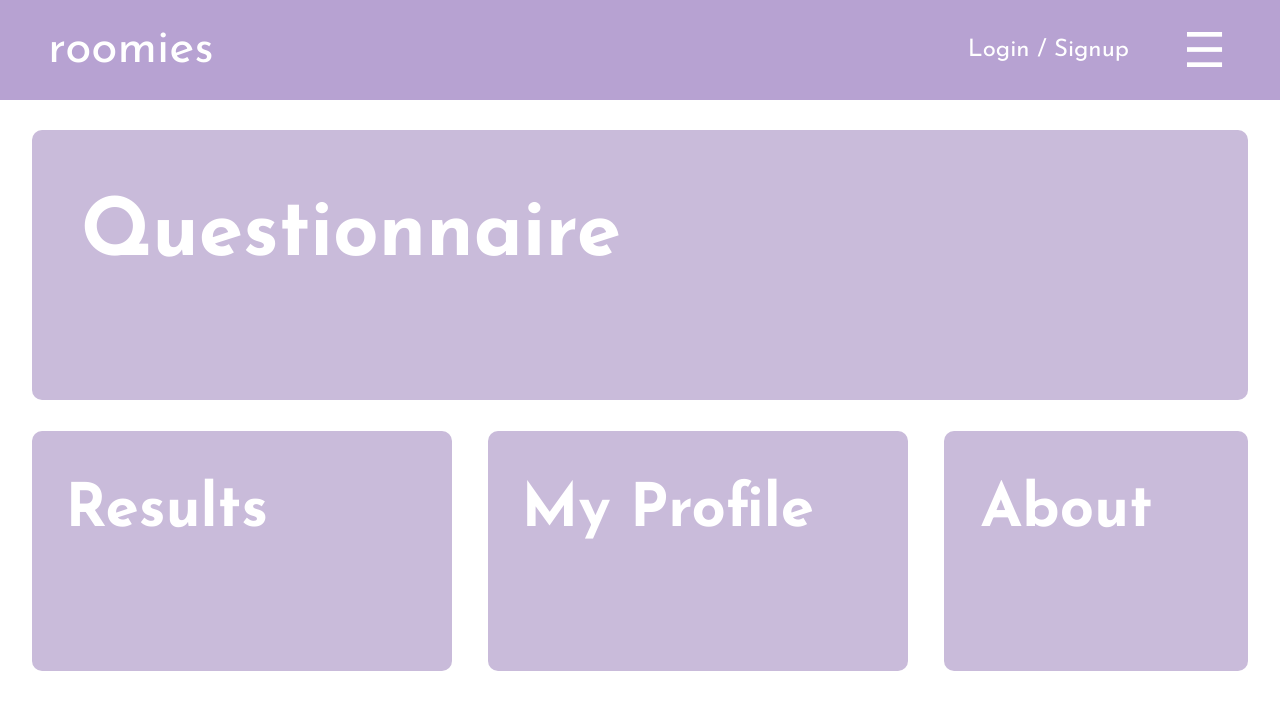
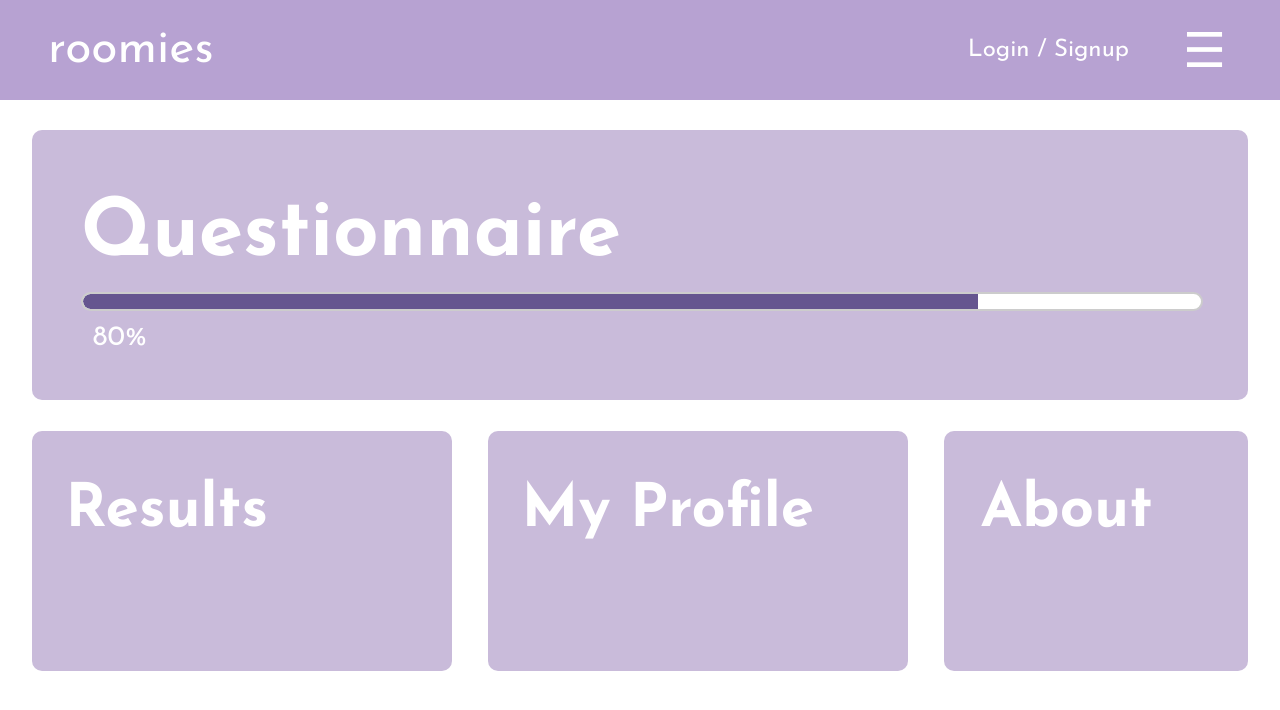
Before and after one commit to Chemplo/HackCanada, a React (Create React App) app in the folder roomies/: page / in a window 1280 px wide. Shown: the top 710 px of the page. Built offline with nearby package versions, Linux system fonts and the light colour scheme.

Commit message:
db progress bar complete

```diff
--- a/roomies/src/pages/Home.css
+++ b/roomies/src/pages/Home.css
@@ -85,3 +85,37 @@
 .dbabout{
     left: 12%;
 }
+
+.progress-container {
+    position: absolute;
+    width: 92%;  /* Full width */
+    height: 15px; /* Adjust height */
+    background-color: #FFF; /* Light grey background */
+    border-radius: 15px;
+    overflow: hidden; /* Keeps bar within rounded corners */
+    border: 2px solid #ccc;
+    left: 4%;
+    bottom: 33%;
+}
+
+.progress-bar {
+    height: 100%;
+    background-color: #65558F;
+    text-align: center;
+    line-height: 30px; /* Aligns text */
+    color: white;
+    font-weight: bold;
+    border-radius: 15px 0 0 15px; /* Round left edge */
+    transition: width 0.5s ease-in-out; /* Smooth animation */
+}
+
+.progress_text {
+    position: absolute;
+    color: #FFFF;
+    font-family: "Josefin Sans", sans-serif;
+    font-size: 28px;
+    font-weight: 400;
+    text-decoration: none;
+    left: 5%;
+    bottom: 18%;
+}
--- a/roomies/src/pages/Home.js
+++ b/roomies/src/pages/Home.js
@@ -1,5 +1,7 @@
 import './Home.css';
 import { Link } from "react-router-dom";
+
+const progress = 80
 
 function Home() {
     return (
@@ -8,6 +10,10 @@ function Home() {
                 <Link to="/questionnaire" className="dbquestionnaire">
                     <h1>Questionnaire</h1>
                 </Link>
+                <div className="progress-container">
+                    <div className="progress-bar" style={{ width: `${progress}%` }}></div>
+                </div>
+                <div className="progress_text">{progress}%</div>
             </div>
             <div className="second_row">
                 <div className="result_box">
```
